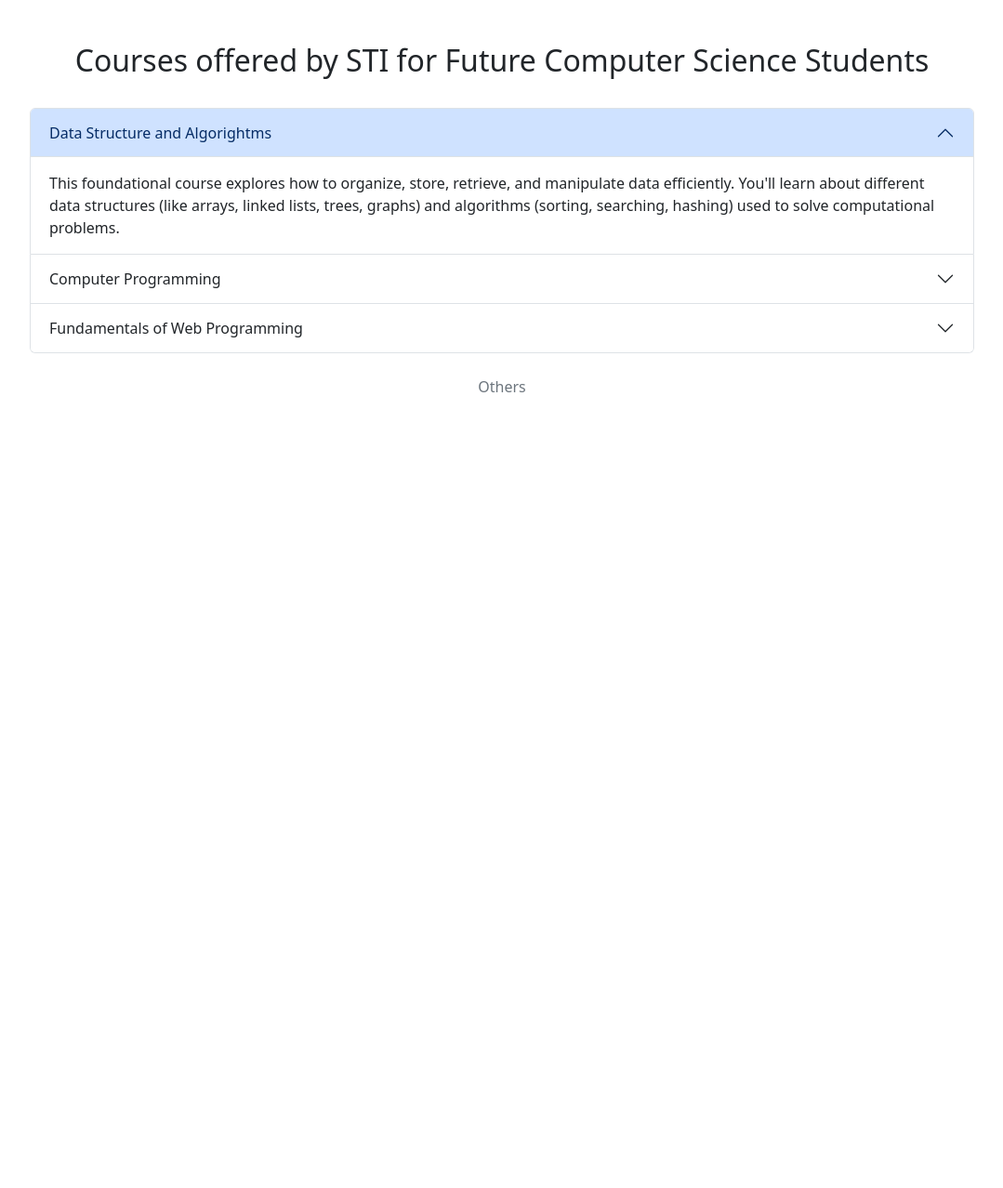
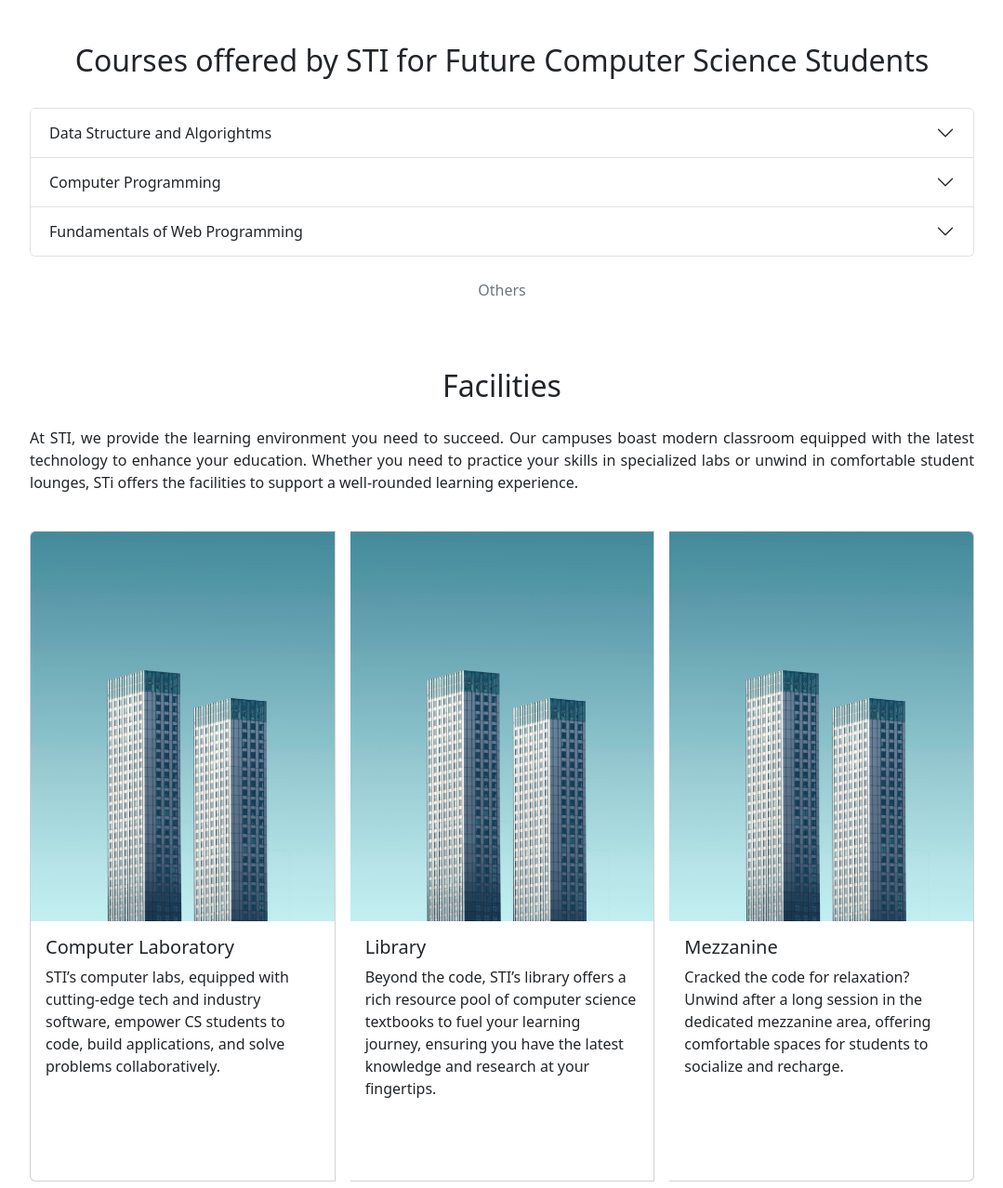
Before and after one commit to workingphasmid/BSCS-Brochure, a website: page index.html in a window 1280 px wide. Shown: the part 802-2080 px from the top of the page at 93% size, without its empty margins (88-1167 px from the left). Before the commit the page ends 1278 px from the top, so only its background shows below. Drawn offline with nearby package versions, Linux system fonts and the light colour scheme.

Commit message:
D - Facilities

```diff
--- a/index.html
+++ b/index.html
@@ -23,9 +23,9 @@
         </button>
         <div class="collapse navbar-collapse" id="navbarNav">
           <div class="navbar-nav gap-3 ms-auto">
-            <a href="" class="nav-link">Courses</a>
-            <a href="" class="nav-link">Facilities</a>
-            <a href="" class="nav-link">Faculty</a>
+            <a href="#courses" class="nav-link">Courses</a>
+            <a href="#facilities" class="nav-link">Facilities</a>
+            <a href="#faculty" class="nav-link">Faculty</a>
           </div>
         </div>
       </div>
@@ -51,9 +51,9 @@
       <div class="accordion" id="accordion">
         <div class="accordion-item">
           <h2 class="accordion-header">
-            <button class="accordion-button" type="button" data-bs-toggle="collapse" data-bs-target="#collapseOne" aria-expanded="true" aria-controls="collapseOne">Data Structure and Algorightms</button>
+            <button class="accordion-button collapsed" type="button" data-bs-toggle="collapse" data-bs-target="#collapseOne" aria-expanded="true" aria-controls="collapseOne">Data Structure and Algorightms</button>
           </h2>
-          <div id="collapseOne" class="accordion-collapse collapse show" data-bs-parent="#accordion">
+          <div id="collapseOne" class="accordion-collapse collapse" data-bs-parent="#accordion">
             <div class="accordion-body">This foundational course explores how to organize, store, retrieve, and manipulate data efficiently. You'll learn about different data structures (like arrays, linked lists, trees, graphs) and algorithms (sorting, searching, hashing) used to solve computational problems.</div>
           </div>
         </div>
@@ -77,6 +77,35 @@
       <a class="col link-underline link-underline-opacity-0 link-underline-opacity-75-hover link-secondary text-center" href="#">Others</a>
     </section>
 
+    <!-- Facilities -->
+    <section id="facilities" class="container-fluid py-4 row gap-4 row">
+      <h2 class="text-center m-0 col-12">Facilities</h2>
+      <p class="col-12 dc">At STI, we provide the learning environment you need to succeed. Our campuses boast modern classroom equipped with the latest technology to enhance your education. Whether you need to practice your skills in specialized labs or unwind in comfortable student lounges, STi offers the facilities to support a well-rounded learning experience.</p>
+      <div class="card-group gap-3 col-12">
+        <div class="card">
+          <img src="./images/sti-calamba.jpg" class="card-img-top" alt="" />
+          <div class="card-body">
+            <h5 class="card-title">Computer Laboratory</h5>
+            <p class="card-text">STI’s computer labs, equipped with cutting-edge tech and industry software, empower CS students to code, build applications, and solve problems collaboratively.</p>
+          </div>
+        </div>
+        <div class="card">
+          <img src="./images/sti-calamba.jpg" class="card-img-top" alt="" />
+          <div class="card-body">
+            <h5 class="card-title">Library</h5>
+            <p class="card-text">Beyond the code, STI’s library offers a rich resource pool of computer science textbooks to fuel your learning journey, ensuring you have the latest knowledge and research at your fingertips.</p>
+          </div>
+        </div>
+        <div class="card">
+          <img src="./images/sti-calamba.jpg" class="card-img-top" alt="" />
+          <div class="card-body">
+            <h5 class="card-title">Mezzanine</h5>
+            <p class="card-text">Cracked the code for relaxation? Unwind after a long session in the dedicated mezzanine area, offering comfortable spaces for students to socialize and recharge.</p>
+          </div>
+        </div>
+      </div>
+    </section>
+
     <script src="https://cdn.jsdelivr.net/npm/bootstrap@5.3.3/dist/js/bootstrap.bundle.min.js" integrity="sha384-YvpcrYf0tY3lHB60NNkmXc5s9fDVZLESaAA55NDzOxhy9GkcIdslK1eN7N6jIeHz" crossorigin="anonymous"></script>
   </body>
 </html>
--- a/other.css
+++ b/other.css
@@ -1,7 +1,8 @@
 /* Page Gutter */
 .navbar,
 #hero,
-#courses {
+#courses,
+#facilities {
   padding-inline: 120px;
 }
 
@@ -51,13 +52,20 @@
 #courses {
 }
 
-.accordion-button {
-  background-position: center;
-  background-size: cover;
+/* Facilities */
+.dc {
+  text-align: justify;
 }
 
-#accordion-dsa {
-  background-image: url(./images//subject-dsa.png);
+.card-body {
+  height: 40%;
+}
+
+.card > img {
+  height: 60%;
+
+  object-fit: cover;
+  object-position: center;
 }
 
 @media (max-width: 768px) {
```
